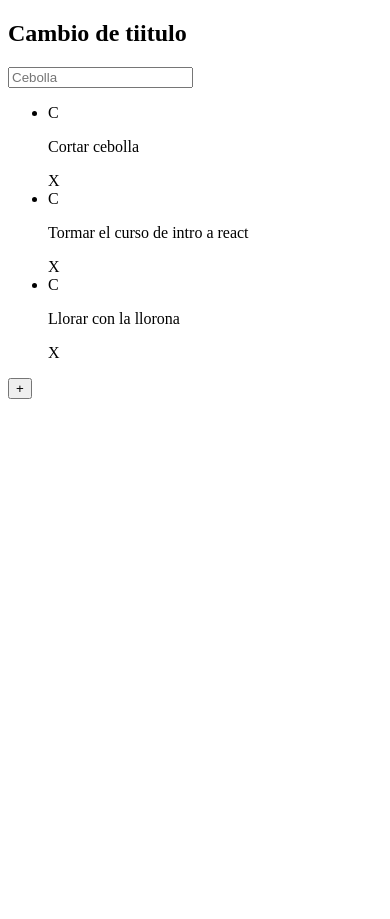
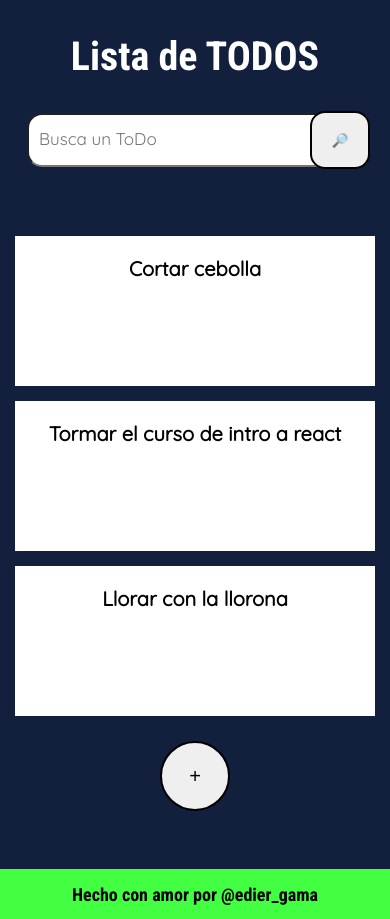
Before and after one commit to Edier-Gama/TODO-MACHINE, a React (Create React App) app: page / in a window 390 px wide. Before the commit the page ends 844 px from the top, so only its background shows below. Built offline with nearby package versions, Linux system fonts and the light colour scheme.

Commit message:
Estilos CSS en vista mobile para cada componente

```diff
--- a/public/index.html
+++ b/public/index.html
@@ -4,20 +4,17 @@
     <meta charset="utf-8" />
     <meta name="viewport" content="width=device-width, initial-scale=1" />
     <meta name="theme-color" content="#000000" />
-    <meta
-      name="description"
-      content="Web site created using create-react-app"
-    />
-
-    <!-- <link rel="manifest" href="%PUBLIC_URL%/manifest.json" /> -->
-
+    <meta name="description" content="Web site created using create-react-app"/>
+    <link rel="preconnect" href="https://fonts.googleapis.com">
+    <link rel="preconnect" href="https://fonts.gstatic.com" crossorigin>
+    <link href="https://fonts.googleapis.com/css2?family=Roboto+Condensed:wght@400;700&display=swap" rel="stylesheet">
+    <link href="https://fonts.googleapis.com/css2?family=Quicksand&display=swap" rel="stylesheet">
     <title>Todos App</title>
   </head>
   <body>
-    <noscript></noscript>
     <div id="root">
 
     </div>
-
+   <footer> <p>Hecho con amor por @edier_gama</p></footer>
   </body>
 </html>
--- /dev/null
+++ b/src/CreateTodoButton.css
@@ -0,0 +1,24 @@
+.newTodoIcon {
+    position: relative;
+    display: flex;
+    flex-direction: column;
+    align-items: center;
+    width: 100%;
+}
+
+.newTodoIcon button {
+    position: relative;
+    top: 60px;
+    width: 70px;
+    height: 70px;
+    border: 2px solid black;
+    border-radius: 50px;
+}
+
+.newTodoIcon button p {
+    font-size: 20px;
+}
+
+.newTodoIcon button:active{
+    background-color: rgb(111, 111, 111);
+}
--- a/src/CreateTodoButton.js
+++ b/src/CreateTodoButton.js
@@ -1,8 +1,11 @@
 import React from "react";
+import './CreateTodoButton.css'
 
 function CreateTodoButton() {
     return(
-        <button>+</button>
+        <div className="newTodoIcon">
+            <button><p>+</p></button>
+        </div>
     )
 }
 
--- /dev/null
+++ b/src/TodoCounter.css
@@ -0,0 +1,6 @@
+.TodoCounter h2{
+    font-family: 'Roboto Condensed', sans-serif;
+    color: white;
+    font-size: 40px;
+    text-align: center;
+}
--- a/src/TodoCounter.js
+++ b/src/TodoCounter.js
@@ -1,9 +1,12 @@
 import React from "react";
+import './TodoCounter.css'
 
 
 function TodoCounter() {
     return (
-        <h2>Cambio de tiitulo</h2>
+        <div className="TodoCounter">
+            <h2>Lista de TODOS</h2>
+        </div>
     )
 }
 
--- /dev/null
+++ b/src/TodoItem.css
@@ -0,0 +1,16 @@
+.TodoItem-Div {
+    position: relative;
+    top: 50px;
+    display: flex;
+    flex-direction: column;
+    align-items: center;
+    height: 150px;
+    background-color: white;
+    margin: 15px;
+}
+
+.TodoItem-Div p{
+    font-size: 20px;
+    font-family: 'Quicksand', sans-serif;
+    font-weight: bold;
+}
--- a/src/TodoItem.js
+++ b/src/TodoItem.js
@@ -1,12 +1,12 @@
 import React from"react";
+import './TodoItem.css'
 
 function TodoItem(props){
     return(
-        <li>
-            <span>C</span>
+        <div className="TodoItem-Div">
             <p>{props.text}</p>
-            <span>X</span>
-        </li>
+        </div>
+
     );
 }
 
--- a/src/TodoList.js
+++ b/src/TodoList.js
@@ -4,9 +4,7 @@ import React from "react";
 function TodoList(props) {
     return(
         <section>
-            <ul>
                 {props.children}
-            </ul>
         </section>
     );
 }
--- /dev/null
+++ b/src/TodoSearch.css
@@ -0,0 +1,35 @@
+.TodoSearch {
+    display: flex;
+    flex-direction: column;
+    align-items: center;
+    align-content: center;
+}
+
+.TodoSearch input{
+    position: absolute;
+    width: 80%;
+    height: 30px;
+    padding: 10px;
+    border-radius: 15px;
+}
+
+.TodoSearch input::placeholder {
+    position: relative;
+    font-family: 'Quicksand', sans-serif;
+    font-size: 17px;
+}
+
+.TodoSearch button {
+    position: relative;
+    height: 58px;
+    width: 60px;
+    align-self: flex-end;
+    top: -2px;
+    margin-right: 20px;
+    border: 2px solid black;
+    border-radius: 15px;
+}
+
+.TodoSearch button:active{
+    background-color: rgb(122, 122, 122);
+}
--- a/src/TodoSearch.js
+++ b/src/TodoSearch.js
@@ -1,8 +1,15 @@
 import React from "react";
+import './TodoSearch.css'
 
 function TodoSearch() {
     return (
-        <input placeholder='Cebolla'/>
+
+        <React.Fragment>
+            <div className="TodoSearch">
+               <input className="TodoSearch-Input" placeholder='Busca un ToDo'/>
+               <button className="TodoSearch-Button">🔎</button>
+            </div>
+        </React.Fragment>
     )
 }
 export {TodoSearch}
--- a/src/index.css
+++ b/src/index.css
@@ -0,0 +1,25 @@
+body{
+    box-sizing: border-box;
+    margin: 0;
+    padding: 0;
+}
+
+html {
+    background-color: #121f3d;
+}
+
+footer {
+    position: relative;
+    height: 50px;
+    top: 100px;
+    background-color: rgb(66, 255, 66);
+}
+
+footer p {
+    position: relative;
+    font-family: 'Roboto Condensed', sans-serif;
+    font-size: 18px;
+    text-align: center;
+    font-weight: bold;
+    top: 15px;
+}
```
Also changed, not shown: src/TodoList.css (added).
